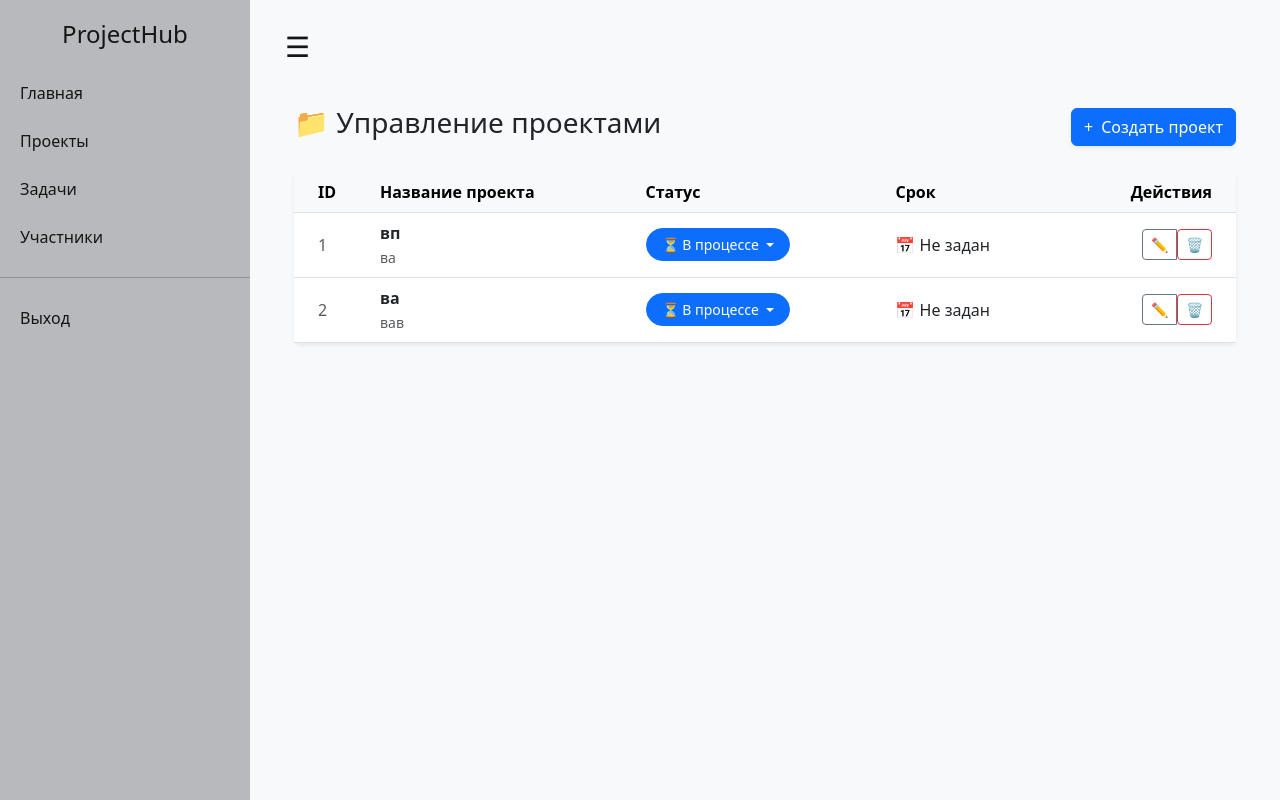
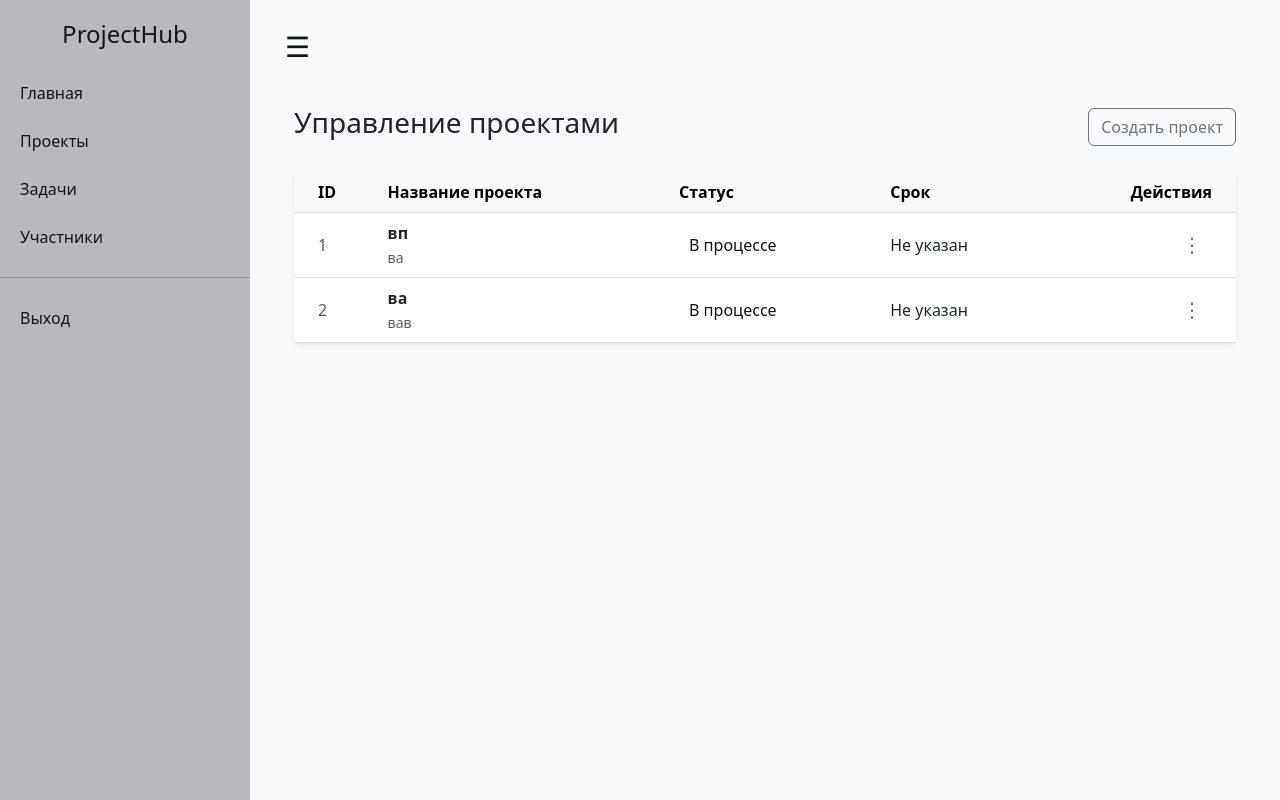
Before and after one commit to Alika443/diplom, a FastAPI app: page /projects in a window 1280 px wide. Run offline with FastAPI, Linux system fonts and the light colour scheme.

Commit message:
добавление даты в проектах

```diff
--- a/templates/projects.html
+++ b/templates/projects.html
@@ -2,25 +2,57 @@
 
 {% block content %}
 <style>
-    /* Красивые стили для статусов */
-    .dropdown-toggle {
-        font-weight: 500;
-        padding: 5px 15px;
-        transition: all 0.2s;
+    /* Убираем стрелку у статуса и троеточия */
+    .dropdown-toggle::after {
+        display: none !important;
     }
-    .dropdown-item.active {
-        background-color: #b7b9bc !important;
+
+    /* Подсветка статуса при наведении */
+    .status-link {
+        background: none !important;
+        border: none !important;
+        padding: 5px 10px !important;
+        color: #151516 !important;
+        cursor: pointer !important;
+        transition: background-color 0.2s ease !important;
+        display: inline-block !important;
+        text-decoration: none !important;
     }
-    .status-pill {
-        min-width: 120px;
+
+    .status-link:hover {
+        background-color: #e9ecef !important;
+        border-radius: 4px !important;
+    }
+
+    /* Стиль кнопки троеточия */
+    .action-btn {
+        background: none;
+        border: none;
+        color: #6c757d;
+        padding: 5px 10px;
+        font-size: 20px;
+        line-height: 1;
+        border-radius: 4px;
+        transition: background-color 0.2s;
+    }
+
+    .action-btn:hover {
+        background-color: #e9ecef;
+        color: #000;
+    }
+
+    /* Выравнивание выпадающего меню, чтобы оно не уезжало за край */
+    .dropdown-menu-end {
+        right: 0;
+        left: auto;
     }
 </style>
 
 <div class="container-fluid py-4">
     <div class="d-flex justify-content-between align-items-center mb-4">
-        <h1 class="h3">📁 Управление проектами</h1>
-        <button type="button" class="btn btn-primary shadow-sm" data-bs-toggle="modal" data-bs-target="#addProjectModal">
-            <span class="me-1">+</span> Создать проект
+        <h1 class="h3">Управление проектами</h1>
+        <button type="button" class="btn btn-outline-secondary" data-bs-toggle="modal" data-bs-target="#addProjectModal">
+            Создать проект
         </button>
     </div>
 
@@ -42,45 +74,58 @@
                         <td class="ps-4 text-muted">{{ project.id }}</td>
                         <td>
                             <div class="fw-bold">{{ project.title }}</div>
-                            <small class="text-muted">{{ project.description or 'Нет описания' }}</small>
+                            <small class="text-muted">{{ project.description or '' }}</small>
                         </td>
                         <td>
                             <div class="dropdown">
-                                <button class="btn btn-sm dropdown-toggle rounded-pill status-pill {% if project.status == 'Done' %}btn-success text-white{% elif project.status == 'In Progress' %}btn-primary text-white{% else %}btn-secondary{% endif %}"
-                                        type="button" data-bs-toggle="dropdown">
-                                    {% if project.status == 'In Progress' %}⏳ В процессе{% elif project.status == 'Done' %}✅ Завершено{% else %}{{ project.status }}{% endif %}
+                                <button class="status-link dropdown-toggle" type="button" data-bs-toggle="dropdown">
+                                    {% if project.status == 'In Progress' %}В процессе{% elif project.status == 'Done' %}Завершено{% else %}{{ project.status }}{% endif %}
                                 </button>
                                 <ul class="dropdown-menu shadow-sm">
                                     <li>
                                         <form action="/projects/update-status/{{ project.id }}" method="post">
                                             <input type="hidden" name="status" value="In Progress">
-                                            <button type="submit" class="dropdown-item d-flex justify-content-between {% if project.status == 'In Progress' %}active{% endif %}">
-                                                В процессе 🔵
-                                            </button>
+                                            <button type="submit" class="dropdown-item {% if project.status == 'In Progress' %}active{% endif %}">В процессе</button>
                                         </form>
                                     </li>
                                     <li>
                                         <form action="/projects/update-status/{{ project.id }}" method="post">
                                             <input type="hidden" name="status" value="Done">
-                                            <button type="submit" class="dropdown-item d-flex justify-content-between {% if project.status == 'Done' %}active{% endif %}">
-                                                Завершено 🟢
-                                            </button>
+                                            <button type="submit" class="dropdown-item {% if project.status == 'Done' %}active{% endif %}">Завершено</button>
                                         </form>
                                     </li>
                                 </ul>
                             </div>
                         </td>
                         <td>
-                            <span class="text-nowrap">
-                                📅 {{ project.deadline.strftime('%d.%m.%Y') if project.deadline else 'Не задан' }}
-                            </span>
-                        </td>
+    {% if project.deadline %}
+        {% if project.deadline is string %}
+            {{ project.deadline }}
+        {% else %}
+            {{ project.deadline.strftime('%d.%m.%Y') }}
+        {% endif %}
+    {% else %}
+        Не указан
+    {% endif %}
+</td>
                         <td class="text-end pe-4">
-                            <div class="btn-group">
-                                <button class="btn btn-sm btn-outline-secondary" data-bs-toggle="modal" data-bs-target="#editModal{{ project.id }}" title="Редактировать">✏️</button>
-                                <form action="/projects/delete/{{ project.id }}" method="post" onsubmit="return confirm('Вы уверены, что хотите удалить проект?')">
-                                    <button type="submit" class="btn btn-sm btn-outline-danger" title="Удалить">🗑️</button>
-                                </form>
+                            <div class="dropdown">
+                                <button class="action-btn dropdown-toggle" type="button" data-bs-toggle="dropdown">
+                                    ⋮
+                                </button>
+                                <ul class="dropdown-menu dropdown-menu-end shadow-sm">
+                                    <li>
+                                        <button class="dropdown-item" data-bs-toggle="modal" data-bs-target="#editModal{{ project.id }}">
+                                            Редактировать
+                                        </button>
+                                    </li>
+                                    <li><hr class="dropdown-divider"></li>
+                                    <li>
+                                        <form action="/projects/delete/{{ project.id }}" method="post" onsubmit="return confirm('Удалить проект?')">
+                                            <button type="submit" class="dropdown-item text-danger">Удалить</button>
+                                        </form>
+                                    </li>
+                                </ul>
                             </div>
                         </td>
                     </tr>
@@ -90,29 +135,27 @@
                             <div class="modal-content">
                                 <form action="/projects/update/{{ project.id }}" method="post">
                                     <div class="modal-header">
-                                        <h5 class="modal-title">Настройки проекта #{{ project.id }}</h5>
+                                        <h5 class="modal-title">Редактирование проекта</h5>
                                         <button type="button" class="btn-close" data-bs-dismiss="modal"></button>
                                     </div>
                                     <div class="modal-body">
                                         <div class="mb-3">
-                                            <label class="form-label fw-bold">Название</label>
+                                            <label class="form-label">Название</label>
                                             <input type="text" name="title" class="form-control" value="{{ project.title }}" required>
                                         </div>
                                         <div class="mb-3">
-                                            <label class="form-label fw-bold">Статус</label>
-                                            <select name="status" class="form-select">
-                                                <option value="In Progress" {% if project.status == 'In Progress' %}selected{% endif %}>В процессе</option>
-                                                <option value="Done" {% if project.status == 'Done' %}selected{% endif %}>Завершено</option>
-                                            </select>
+                                            <label class="form-label">Описание</label>
+                                            <textarea name="description" class="form-control" rows="3">{{ project.description or '' }}</textarea>
                                         </div>
                                         <div class="mb-3">
-                                            <label class="form-label fw-bold">Крайний срок (Deadline)</label>
+                                            <label class="form-label">Срок</label>
                                             <input type="date" name="deadline" class="form-control" value="{{ project.deadline.strftime('%Y-%m-%d') if project.deadline else '' }}">
                                         </div>
+                                        <input type="hidden" name="status" value="{{ project.status }}">
                                     </div>
                                     <div class="modal-footer">
-                                        <button type="button" class="btn btn-light" data-bs-dismiss="modal">Отмена</button>
-                                        <button type="submit" class="btn btn-primary">Сохранить изменения</button>
+                                        <button type="button" class="btn btn-secondary" data-bs-dismiss="modal">Отмена</button>
+                                        <button type="submit" class="btn btn-primary">Сохранить</button>
                                     </div>
                                 </form>
                             </div>
@@ -130,22 +173,27 @@
         <div class="modal-content text-start">
             <form action="/projects/create" method="post">
                 <div class="modal-header">
-                    <h5 class="modal-title">✨ Новый проект</h5>
+                    <h5 class="modal-title">Новый проект</h5>
                     <button type="button" class="btn-close" data-bs-dismiss="modal"></button>
                 </div>
                 <div class="modal-body">
                     <div class="mb-3">
                         <label class="form-label">Название проекта</label>
-                        <input type="text" name="title" class="form-control" placeholder="Напр: Разработка сайта" required>
+                        <input type="text" name="title" class="form-control" required>
                     </div>
                     <div class="mb-3">
                         <label class="form-label">Описание</label>
                         <textarea name="description" class="form-control" rows="3"></textarea>
                     </div>
+                    <div class="mb-3">
+                        <label class="form-label">Срок выполнения</label>
+                        <input type="date" name="deadline" class="form-control">
+                    </div>
+                    <input type="hidden" name="status" value="In Progress">
                 </div>
                 <div class="modal-footer">
-                    <button type="button" class="btn btn-light" data-bs-dismiss="modal">Закрыть</button>
-                    <button type="submit" class="btn btn-primary px-4">Создать</button>
+                    <button type="button" class="btn btn-secondary" data-bs-dismiss="modal">Закрыть</button>
+                    <button type="submit" class="btn btn-primary">Создать</button>
                 </div>
             </form>
         </div>
```
Also changed, not shown: sql_app.db.
